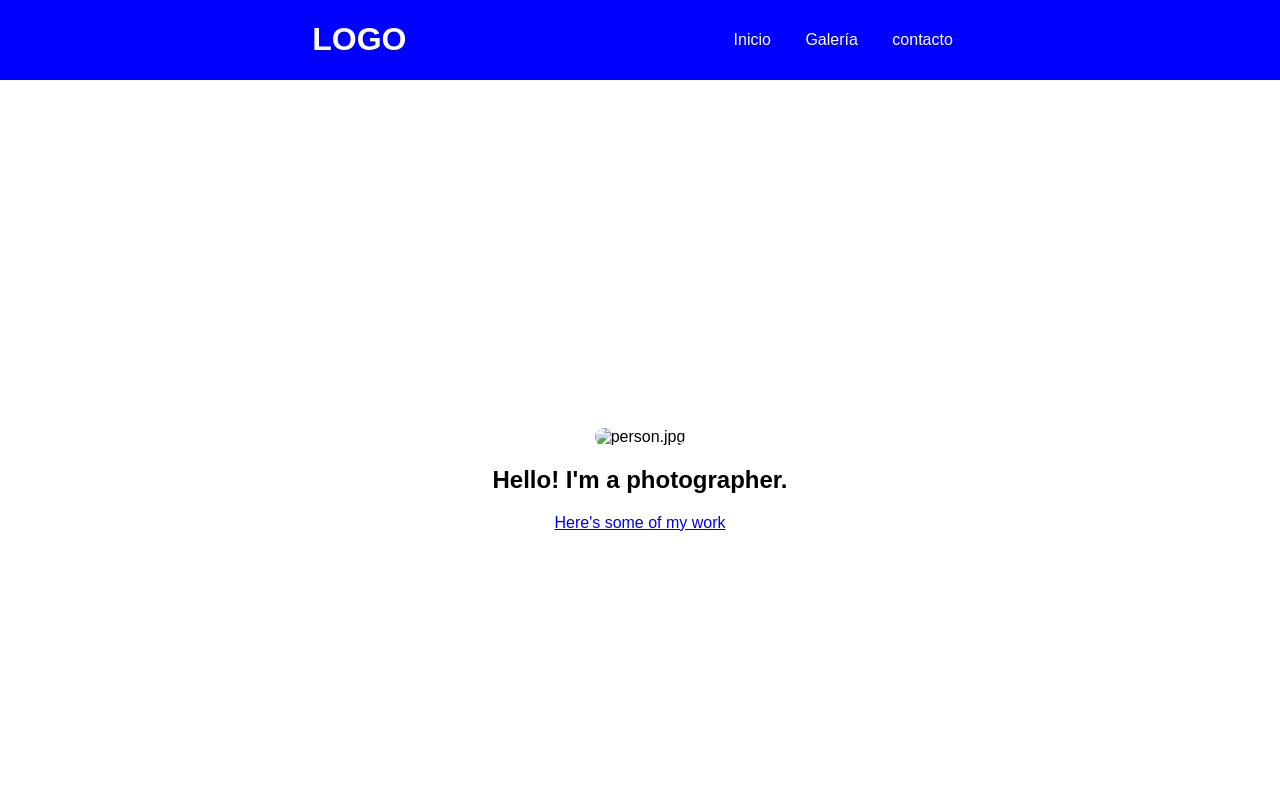
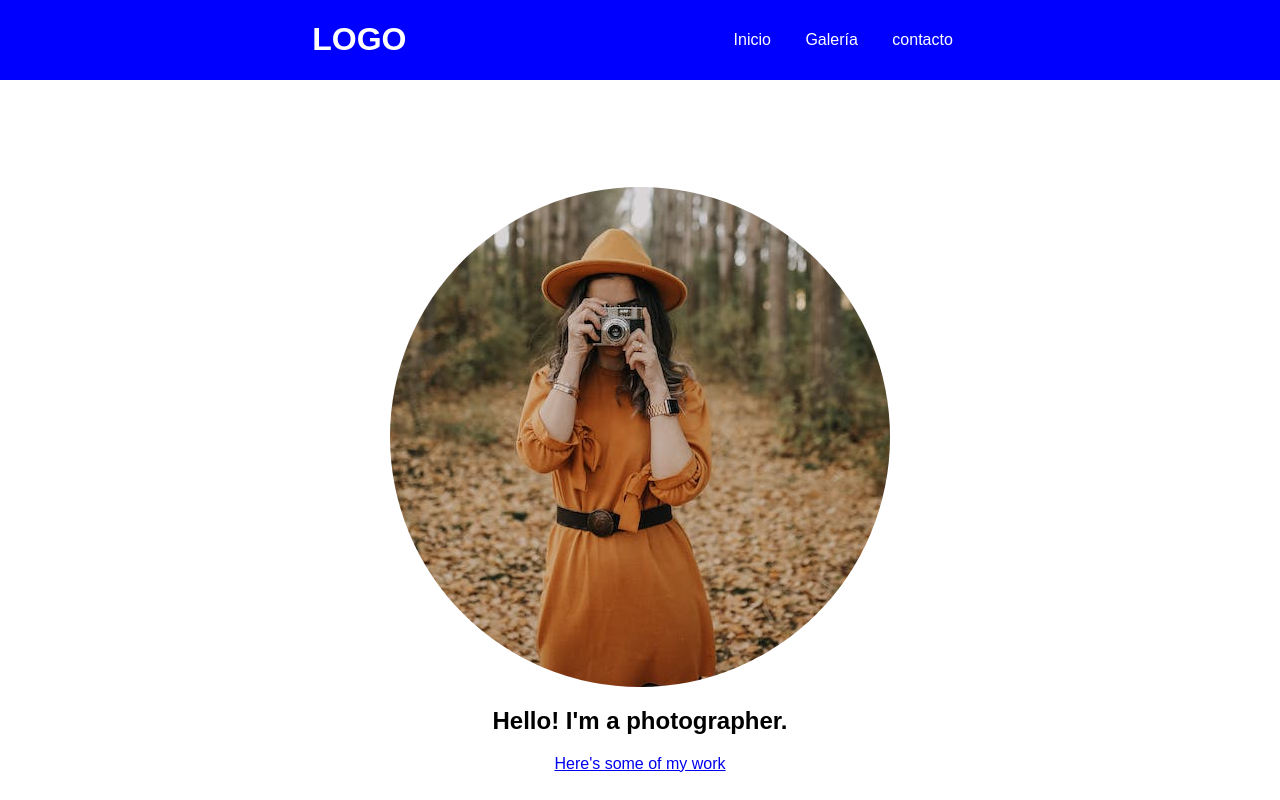
Before and after one commit to MiloMartinez-15/galeria-responsive, a plain HTML site: page index.html in a window 1280 px wide. Shown: the top 800 px of the page. Drawn offline with Linux system fonts and the light colour scheme; the site is published under a folder, as on GitHub Pages, so addresses that start at the root find nothing.

Commit message:
imagenes arregladas 2

```diff
--- a/index.html
+++ b/index.html
@@ -17,7 +17,7 @@
     </header>
 
     <section id="inicio">
-        <img src="/images/person.png" alt="person.jpg">
+        <img src="./images/person.png" alt="person.jpg">
         <h2>Hello! I'm a photographer.</h2>
         <a href="#galeria">Here's some of my work</a>
     </section>
```
